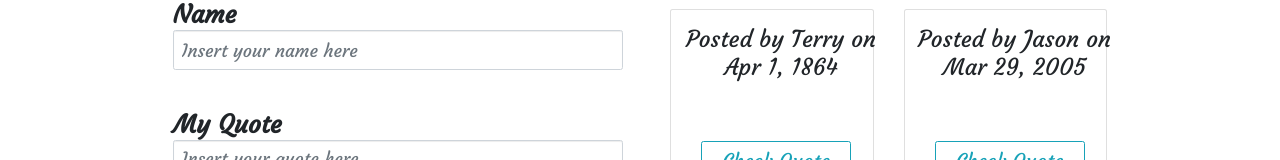
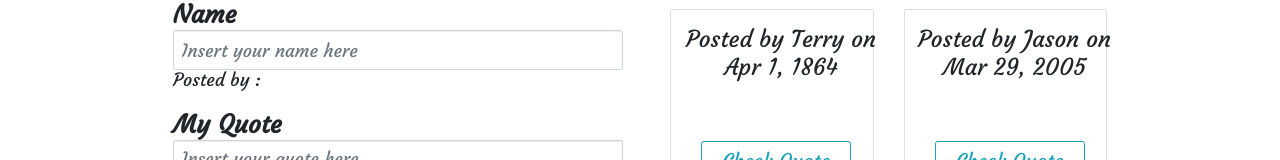
Before and after one commit to TERRYYYY/Quotes, an Angular app: page / in a window 1280 px wide. Shown: the part 358-518 px from the top of the page. Built offline with nearby package versions, Linux system fonts and the light colour scheme.

Commit message:
adding ngmodel and validating the forms

```diff
--- a/src/app/quote-form/quote-form.component.html
+++ b/src/app/quote-form/quote-form.component.html
@@ -9,10 +9,10 @@
             <label for="name"> Name</label>
             <input type="text" required class="form-control" placeholder="Insert your name here" id="name" [(ngModel)]="newQuote.name"
                 name="name" #name='ngModel' required>
-                <!-- <div [hidden] = "name.valid || name.pristine" class="alert alert-danger">
+                <div [hidden] = "name.valid || name.pristine" class="alert alert-danger">
                     <p>!! Your name is required</p>
-                </div> -->
-           <!-- <div class="display">Posted by : {{newQuote.name}} </div> -->
+                </div>
+           <div class="display">Posted by : {{newQuote.name}} </div>
 
 
         </div>
@@ -20,18 +20,18 @@
 
             <label for="description">My Quote</label>
             <textarea class="form-control" id="description" placeholder="Insert your quote here" rows="4" [(ngModel)]="newQuote.description" name="description" #description="ngModel" required></textarea>
-            <!-- <div [hidden]="description.valid || description.pristine" class="alert alert-danger">
+            <div [hidden]="description.valid || description.pristine" class="alert alert-danger">
                 <p>!! Quote is required</p>
 
-            </div> -->
+            </div>
 
         </div>
         <div class="form-group">
             <label for="author" id="author">Author</label>
             <input type="text" required class="form-control" placeholder="Insert the author's name" id="author" [(ngModel)]="newQuote.author" name="author" #author="ngModel" required>
-            <!-- <div [hidden]="author.valid || author.pristine" class="alert alert-danger">
+            <div [hidden]="author.valid || author.pristine" class="alert alert-danger">
                 <p>!! Author is required</p>
-            </div> -->
+            </div>
 
         </div>
 
--- a/src/app/quote-form/quote-form.component.ts
+++ b/src/app/quote-form/quote-form.component.ts
@@ -7,7 +7,7 @@ import { Quote } from '../quote';
   styleUrls: ['./quote-form.component.css']
 })
 export class QuoteFormComponent implements OnInit {
-  newQuote = new Quote(0, "", "","", new Date(),0,0);
+  newQuote = new Quote (0,"","","" ,new Date(),0,0);
 
   @Output() addQuote = new EventEmitter<Quote>();
 
```
